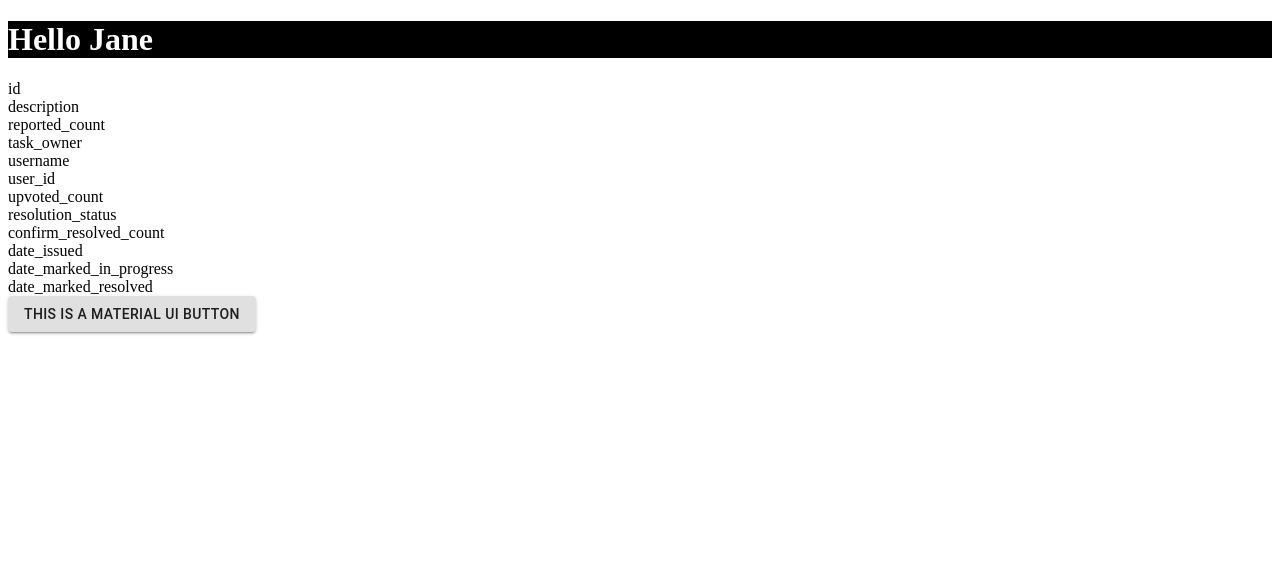
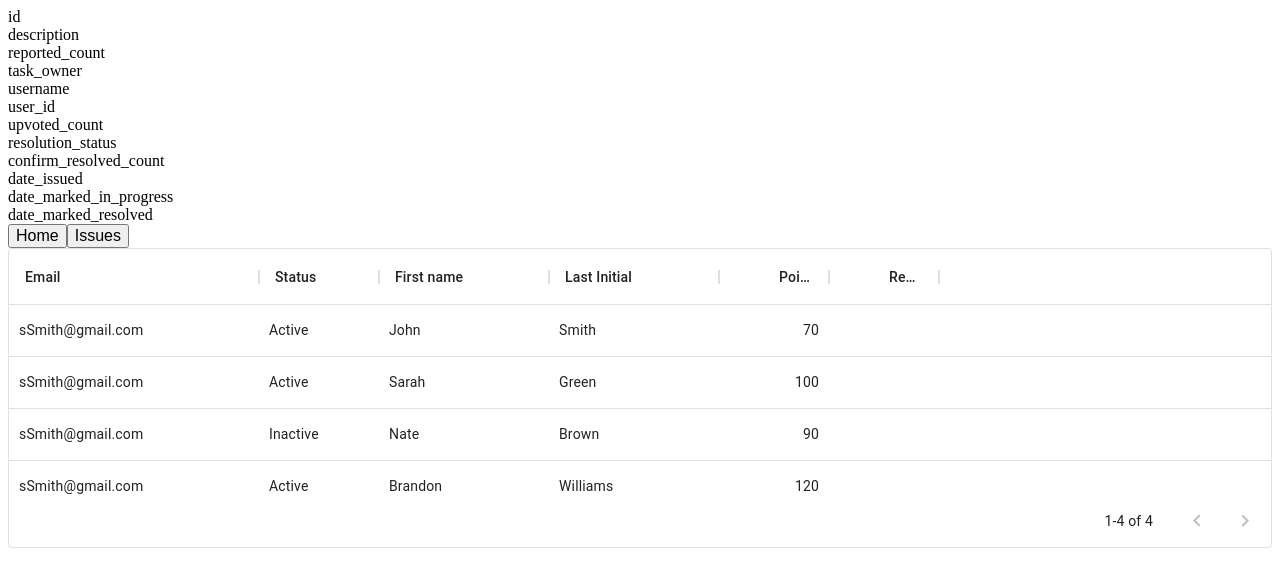
Before and after one commit to HRNYC32-BlueOcean/Gotham-311-Government, a React app: page / in a window 1280 px wide. Shown: the top 586 px of the page. Built offline with nearby package versions, Linux system fonts and the light colour scheme; the HTML template or start-up script is replaced by a standard one.

Commit message:
Render user data on userpage

```diff
--- a/src/App.js
+++ b/src/App.js
@@ -1,15 +1,15 @@
 import React from 'react';
 import Button from '@material-ui/core/Button';
 import IssuesPage from './components/IssuesPage.jsx';
+import UserData from './components/UserData/UserData.jsx'
 class App extends React.Component {
   render() {
     const { name } = this.props;
     return (
-      <>
-        <h1>Hello {name}</h1>
+      <div>
         <IssuesPage />
-        <Button variant='contained'>this is a material UI button</Button>
-      </>
+        <UserData/>
+      </div>
     );
   }
 }
--- /dev/null
+++ b/src/components/UserData/UserData.jsx
@@ -0,0 +1,41 @@
+import React from 'react';
+import {Data} from './dummyData.jsx';
+import { DataGrid } from '@material-ui/data-grid';
+
+const columns = [
+  { field: 'email', headerName: 'Email', width: 250},
+  { field: 'status', headerName: 'Status', width: 120 },
+  { field: 'firstName', headerName: 'First name', width: 170 },
+  { field: 'lastInit', headerName: 'Last Initial', width: 170 },
+  { field: 'points', headerName: 'Points', type: 'number', width: 110 },
+  { field: 'reported', headerName: 'Reported', type: 'number', width: 110 }
+];
+
+// const rows = [
+//   { id: 1, lastName: 'Snow', firstName: 'Jon', age: 35 },
+//   { id: 2, lastName: 'Lannister', firstName: 'Cersei', age: 42 },
+//   { id: 3, lastName: 'Lannister', firstName: 'Jaime', age: 45 },
+//   { id: 4, lastName: 'Stark', firstName: 'Arya', age: 16 },
+//   { id: 5, lastName: 'Targaryen', firstName: 'Daenerys', age: null },
+//   { id: 6, lastName: 'Melisandre', firstName: null, age: 150 },
+//   { id: 7, lastName: 'Clifford', firstName: 'Ferrara', age: 44 },
+//   { id: 8, lastName: 'Frances', firstName: 'Rossini', age: 36 },
+//   { id: 9, lastName: 'Roxie', firstName: 'Harvey', age: 65 },
+// ];
+
+const renderedList = Data.map((item, index) => {
+  return {id:index, email:item.email, status:item.status, firstName:item.firstName, lastInit:item.lastInit, points:item.points}
+})
+
+
+export default function UserData() {
+  return (
+    <div>
+      <button style={{fontSize: '16px'}}> Home </button>
+      <button style={{ fontSize: '16px'}}> Issues </button>
+      <div style={{ height: 300, width: '100%' }}>
+        <DataGrid rows={renderedList} columns={columns} pageSize={5} />
+      </div>
+    </div>
+  );
+}
--- /dev/null
+++ b/src/components/UserData/dummyData.jsx
@@ -0,0 +1,34 @@
+export const Data = [
+  {
+    firstName: 'John',
+    lastInit: 'Smith',
+    email: 'sSmith@gmail.com',
+    points: 70,
+    status: 'Active'
+  },
+
+  {
+    firstName: 'Sarah',
+    lastInit: 'Green',
+    email: 'sSmith@gmail.com',
+    points: 100,
+    status: 'Active'
+  },
+
+  {
+    firstName: 'Nate',
+    lastInit: 'Brown',
+    email: 'sSmith@gmail.com',
+    points: 90,
+    status: 'Inactive'
+  },
+
+  {
+    firstName: 'Brandon',
+    lastInit: 'Williams',
+    email: 'sSmith@gmail.com',
+    points: 120,
+    status: 'Active'
+  }
+
+];
--- a/src/styles.scss
+++ b/src/styles.scss
@@ -1,6 +1,6 @@
-$primary-color: white;
-$bg: black;
-h1 {
-  color: $primary-color;
-  background-color: $bg;
-}
+// $primary-color: white;
+// $bg: black;
+// h1 {
+//   color: $primary-color;
+//   background-color: $bg;
+// }
```
Also changed, not shown: package.json (+9 -4 lines), 2 other files (tests, documents, lock files or other folders).
